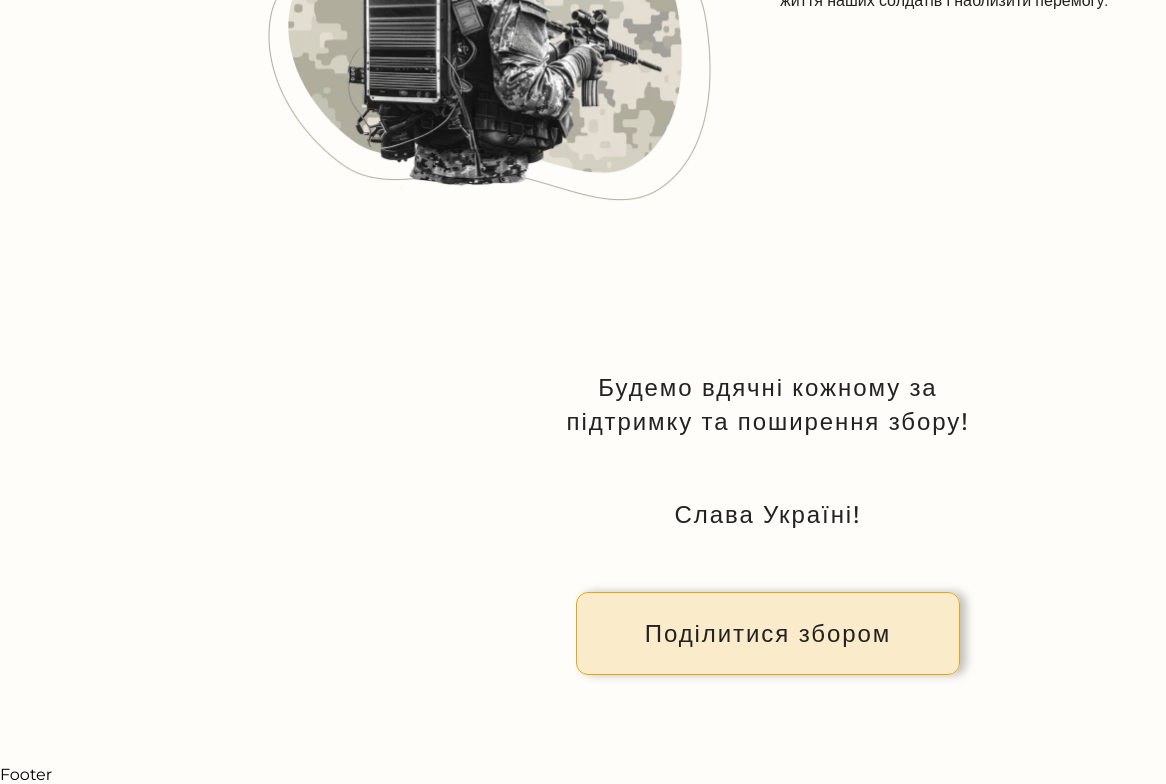
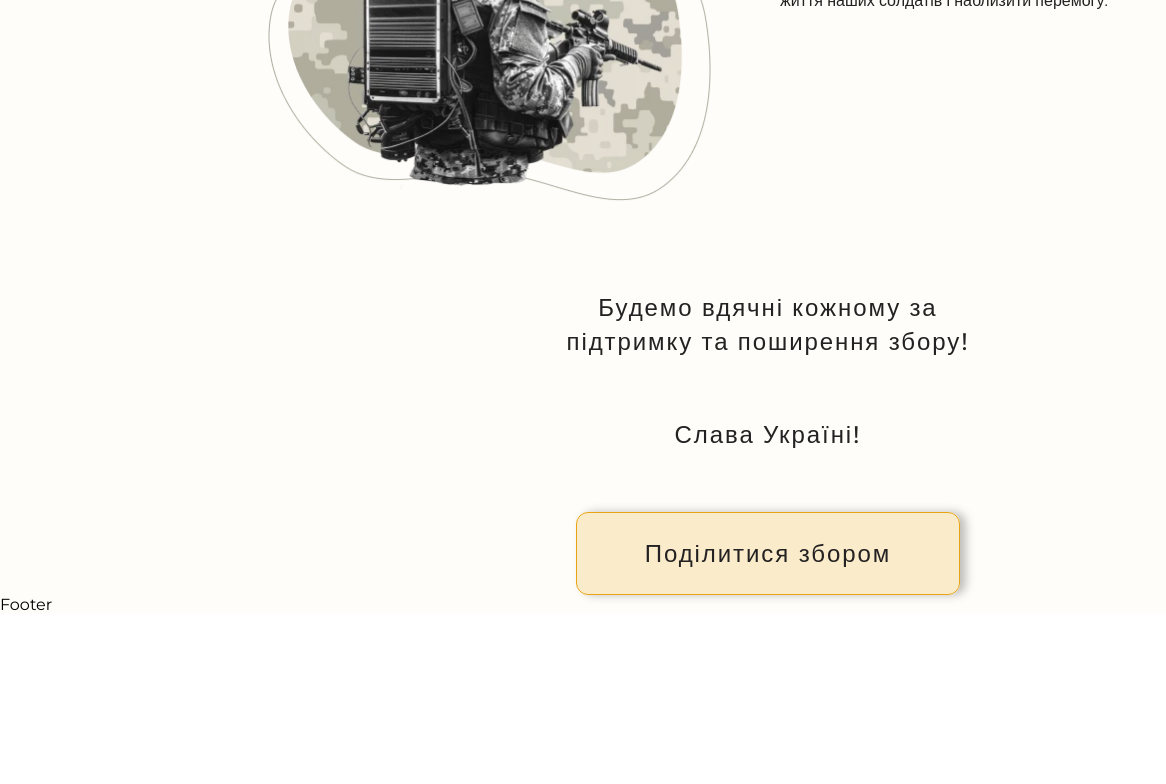
Before and after one commit to baza-trainee/13-zbir, a React (Vite) app: page / in a window 1536 px wide. Shown: the part 2551-3335 px from the top of the page, without its empty margins (0-1166 px from the left). After the commit the page ends 3165 px from the top, so only its background shows below. Built offline with nearby package versions, Linux system fonts and the light colour scheme.

Commit message:
fix section

```diff
--- a/src/components/CallShare/CallShare.module.scss
+++ b/src/components/CallShare/CallShare.module.scss
@@ -6,15 +6,16 @@
   padding: 0 16px;
   @media screen and (min-width: 375px) {
     width: 375px;
+    padding: 0 16px;
     margin: 0 auto;
   }
   @media screen and (min-width: 768px) {
     width: 768px;
-    padding: 80px 16px 90px;
+    padding: 0 80px ;
   }
   @media screen and (min-width: 1440px) {
     width: 1440px;
-    padding: 80px 220px 90px;
+    padding: 0 459px;
   }
 }
 
```
